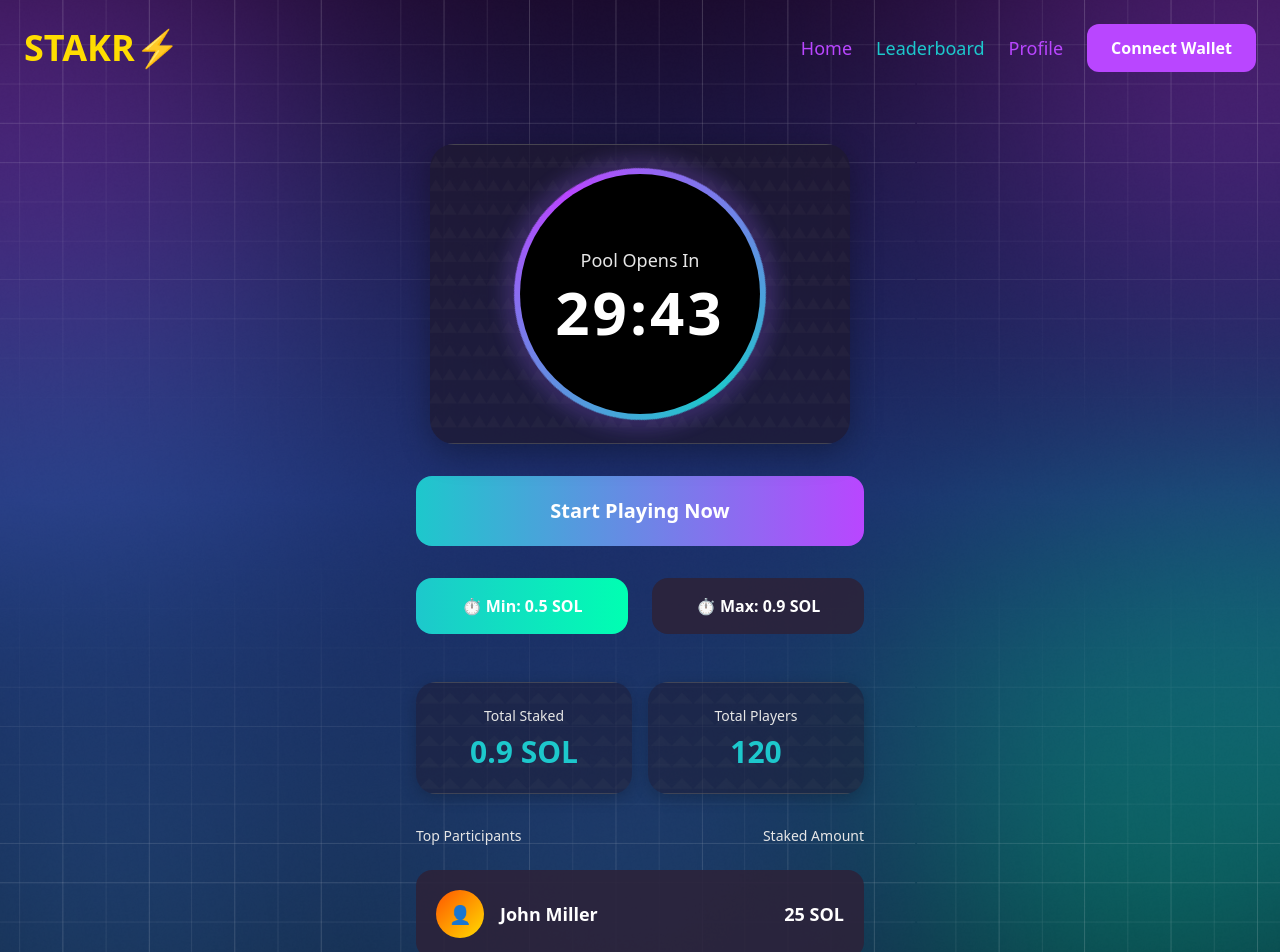
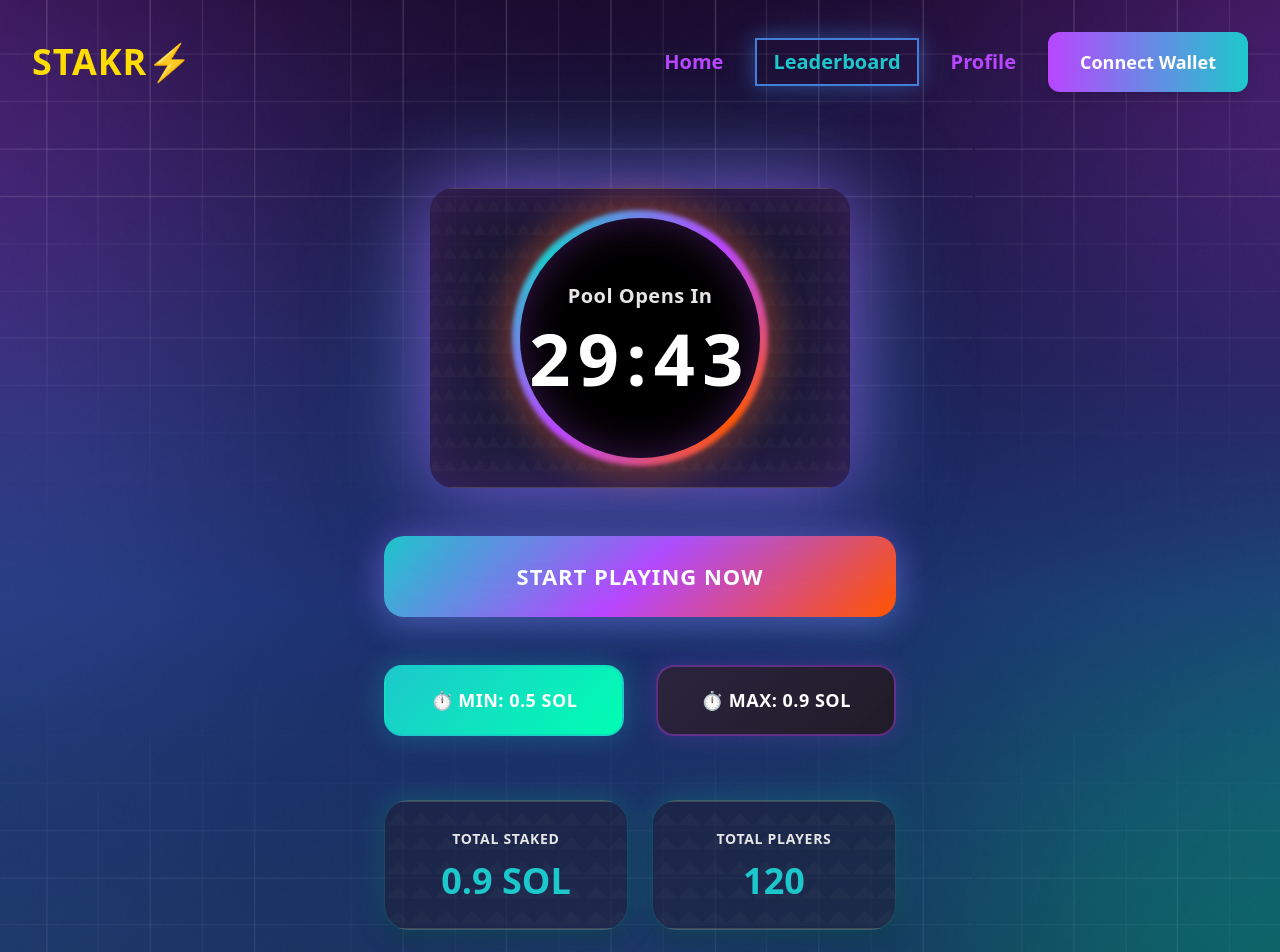
Before and after one commit to tusharkc/pixel-perfect-leaderboard, a React (Vite) app: page / in a window 1280 px wide. Shown: the top 952 px of the page. Built offline with nearby package versions, Linux system fonts and the light colour scheme; the HTML template or start-up script is replaced by a standard one.

Commit message:
Refine UI for pixel-perfect match

```diff
--- a/src/index.css
+++ b/src/index.css
@@ -45,7 +45,9 @@
     align-items: center;
     justify-content: center;
     position: relative;
-    box-shadow: 0 8px 32px rgba(0, 0, 0, 0.3);
+    box-shadow: 0 0 80px rgba(185, 70, 255, 0.6),
+                0 0 120px rgba(29, 200, 204, 0.4),
+                inset 0 0 60px rgba(185, 70, 255, 0.2);
   }
 
   .timer-circle-container {
@@ -57,31 +59,33 @@
   .timer-circle-container::before {
     content: '';
     position: absolute;
-    top: -6px;
-    left: -6px;
-    right: -6px;
-    bottom: -6px;
-    background: conic-gradient(from 0deg, #1DC8CC 0%, #B946FF 50%, #1DC8CC 100%);
+    top: -8px;
+    left: -8px;
+    right: -8px;
+    bottom: -8px;
+    background: conic-gradient(from 0deg, #1DC8CC 0%, #B946FF 25%, #FF5500 50%, #B946FF 75%, #1DC8CC 100%);
     border-radius: 50%;
     z-index: 1;
-    animation: rotate-glow 4s linear infinite;
+    animation: rotate-glow 3s linear infinite;
+    filter: blur(2px);
   }
 
   .timer-circle-container::after {
     content: '';
     position: absolute;
-    top: -12px;
-    left: -12px;
-    right: -12px;
-    bottom: -12px;
+    top: -20px;
+    left: -20px;
+    right: -20px;
+    bottom: -20px;
     background: radial-gradient(circle,
-      rgba(29, 200, 204, 0.4) 0%,
-      rgba(185, 70, 255, 0.3) 50%,
-      rgba(29, 200, 204, 0.2) 100%);
+      rgba(29, 200, 204, 0.8) 0%,
+      rgba(185, 70, 255, 0.6) 30%,
+      rgba(255, 85, 0, 0.4) 60%,
+      rgba(29, 200, 204, 0.3) 100%);
     border-radius: 50%;
     z-index: 0;
-    filter: blur(8px);
-    animation: pulse-glow 2s ease-in-out infinite alternate;
+    filter: blur(15px);
+    animation: pulse-glow 1.5s ease-in-out infinite alternate;
   }
 
   .timer-circle {
@@ -95,6 +99,7 @@
     justify-content: center;
     position: relative;
     z-index: 2;
+    box-shadow: inset 0 0 40px rgba(185, 70, 255, 0.3);
   }
 
   @keyframes rotate-glow {
@@ -105,73 +110,87 @@
   @keyframes pulse-glow {
     0% {
       transform: scale(1);
-      opacity: 0.6;
+      opacity: 0.8;
     }
     100% {
-      transform: scale(1.05);
-      opacity: 0.8;
+      transform: scale(1.1);
+      opacity: 1;
     }
   }
 
   /* Start Playing Button */
   .start-playing-btn {
-    background: linear-gradient(90deg, #1DC8CC 0%, #B946FF 100%);
+    background: linear-gradient(135deg, #1DC8CC 0%, #B946FF 50%, #FF5500 100%);
     color: #FFFFFF;
-    font-weight: 700;
-    font-size: 20px;
-    padding: 20px 40px;
-    border-radius: 16px;
+    font-weight: 800;
+    font-size: 22px;
+    padding: 24px 48px;
+    border-radius: 20px;
     border: none;
     cursor: pointer;
     transition: all 0.3s ease;
+    text-transform: uppercase;
+    letter-spacing: 1px;
+    box-shadow: 0 0 40px rgba(185, 70, 255, 0.4),
+                0 8px 32px rgba(29, 200, 204, 0.3);
   }
 
   .start-playing-btn:hover {
-    transform: translateY(-2px);
-    box-shadow: 0 10px 30px rgba(29, 200, 204, 0.4);
+    transform: translateY(-3px);
+    box-shadow: 0 0 60px rgba(185, 70, 255, 0.6),
+                0 12px 48px rgba(29, 200, 204, 0.5);
   }
 
   /* Min/Max Buttons */
   .min-btn {
-    background: linear-gradient(90deg, #1DC8CC 0%, #00FFB2 100%);
+    background: linear-gradient(135deg, #1DC8CC 0%, #00FFB2 100%);
     color: #FFFFFF;
-    font-weight: 600;
-    font-size: 16px;
-    padding: 16px 24px;
-    border-radius: 16px;
-    border: none;
+    font-weight: 800;
+    font-size: 18px;
+    padding: 20px 28px;
+    border-radius: 18px;
+    border: 2px solid rgba(29, 200, 204, 0.5);
     cursor: pointer;
     display: flex;
     align-items: center;
     justify-content: center;
-    gap: 8px;
+    gap: 10px;
     transition: all 0.3s ease;
+    text-transform: uppercase;
+    letter-spacing: 0.5px;
+    box-shadow: 0 0 30px rgba(29, 200, 204, 0.3);
   }
 
   .min-btn:hover {
-    transform: translateY(-1px);
-    box-shadow: 0 8px 20px rgba(29, 200, 204, 0.3);
+    transform: translateY(-2px);
+    box-shadow: 0 0 50px rgba(29, 200, 204, 0.5);
+    border-color: rgba(29, 200, 204, 0.8);
   }
 
   .max-btn {
-    background: rgba(44, 35, 58, 0.9);
+    background: linear-gradient(135deg, rgba(44, 35, 58, 0.9) 0%, rgba(33, 27, 39, 1) 100%);
     color: #FFFFFF;
-    font-weight: 600;
-    font-size: 16px;
-    padding: 16px 24px;
-    border-radius: 16px;
-    border: none;
+    font-weight: 800;
+    font-size: 18px;
+    padding: 20px 28px;
+    border-radius: 18px;
+    border: 2px solid rgba(185, 70, 255, 0.4);
     cursor: pointer;
     display: flex;
     align-items: center;
     justify-content: center;
-    gap: 8px;
+    gap: 10px;
     transition: all 0.3s ease;
+    text-transform: uppercase;
+    letter-spacing: 0.5px;
+    box-shadow: 0 0 25px rgba(185, 70, 255, 0.2);
   }
 
   .max-btn:hover {
-    background: rgba(44, 35, 58, 1);
-    transform: translateY(-1px);
+    background: linear-gradient(135deg, rgba(44, 35, 58, 1) 0%, rgba(33, 27, 39, 1) 100%);
+    transform: translateY(-2px);
+    box-shadow: 0 0 40px rgba(185, 70, 255, 0.4);
+    border-color: rgba(185, 70, 255, 0.6);
   }
 
   /* Stats Cards */
@@ -186,20 +205,26 @@
     background-image: url('/stats-card-bg.png');
     background-size: cover;
     background-position: center;
-    padding: 24px 20px;
-    border-radius: 20px;
+    padding: 28px 24px;
+    border-radius: 24px;
     text-align: center;
-    box-shadow: 0 4px 16px rgba(0, 0, 0, 0.2);
+    box-shadow: 0 0 30px rgba(29, 200, 204, 0.3),
+                0 8px 24px rgba(0, 0, 0, 0.4);
+    border: 1px solid rgba(29, 200, 204, 0.2);
   }
 
   /* Participant Card */
   .participant-card-new {
-    background: rgba(44, 35, 58, 0.9);
-    padding: 20px;
-    border-radius: 16px;
+    background: linear-gradient(135deg, rgba(44, 35, 58, 0.95) 0%, rgba(33, 27, 39, 1) 100%);
+    padding: 24px;
+    border-radius: 20px;
     display: flex;
     align-items: center;
     justify-content: space-between;
+    box-shadow: 0 0 25px rgba(185, 70, 255, 0.2),
+                0 4px 16px rgba(0, 0, 0, 0.3);
+    border: 1px solid rgba(185, 70, 255, 0.3);
+    margin-bottom: 16px;
   }
 
   /* Legacy styles for compatibility */
--- a/src/pages/Index.tsx
+++ b/src/pages/Index.tsx
@@ -21,31 +21,31 @@ const Index = () => {
   return (
     <div className="min-h-screen bg-cover bg-center bg-no-repeat" style={{backgroundImage: "url('/app_bg.png')"}}>
       {/* Header */}
-      <header className="flex items-center justify-between px-6 py-6">
+      <header className="flex items-center justify-between px-8 py-8">
         <div className="flex items-center gap-2">
-          <span className="text-4xl font-bold text-yellow">STAKR⚡</span>
+          <span className="text-4xl font-black text-yellow tracking-wide">STAKR⚡</span>
         </div>
 
         {/* Navigation */}
-        <nav className="flex items-center gap-6">
-          <a href="/" className="text-lg font-medium text-purple-bright">Home</a>
-          <a href="/" className="text-lg font-medium text-blue-cyan">Leaderboard</a>
-          <a href="/profile" className="text-lg font-medium text-purple-bright">Profile</a>
-          <button className="bg-purple-bright text-white px-6 py-3 rounded-xl font-semibold">
+        <nav className="flex items-center gap-8">
+          <a href="/" className="text-xl font-bold text-purple-bright hover:text-yellow transition-colors">Home</a>
+          <a href="/" className="text-xl font-black text-blue-cyan glow-blue px-4 py-2 rounded-lg transition-all">Leaderboard</a>
+          <a href="/profile" className="text-xl font-bold text-purple-bright hover:text-yellow transition-colors">Profile</a>
+          <button className="bg-gradient-to-r from-purple-bright to-blue-cyan text-white px-8 py-4 rounded-xl font-bold text-lg hover:scale-105 transition-transform shadow-lg">
             Connect Wallet
           </button>
         </nav>
       </header>
 
       {/* Central Content */}
-      <div className="flex-1 flex flex-col items-center justify-center px-6 py-12">
+      <div className="flex-1 flex flex-col items-center justify-center px-8 py-16">
         {/* Countdown Timer */}
-        <div className="relative mb-8">
+        <div className="relative mb-12">
           <div className="timer-card">
             <div className="timer-circle-container">
               <div className="timer-circle">
-                <div className="text-gray-light text-lg mb-2 text-center font-medium">Pool Opens In</div>
-                <div className="text-white text-6xl font-bold text-center tracking-wider">
+                <div className="text-gray-light text-xl mb-3 text-center font-bold tracking-wide">Pool Opens In</div>
+                <div className="text-white text-7xl font-black text-center tracking-widest">
                   {timeLeft.minutes.toString().padStart(2, '0')}:{timeLeft.seconds.toString().padStart(2, '0')}
                 </div>
               </div>
@@ -54,12 +54,12 @@ const Index = () => {
         </div>
 
         {/* Start Playing Button */}
-        <button className="start-playing-btn w-full max-w-md mb-8">
+        <button className="start-playing-btn w-full max-w-lg mb-12">
           Start Playing Now
         </button>
 
         {/* Min/Max Buttons */}
-        <div className="flex gap-6 mb-12 w-full max-w-md">
+        <div className="flex gap-8 mb-16 w-full max-w-lg">
           <button className="min-btn flex-1">
             ⏱ Min: 0.5 SOL
           </button>
@@ -69,32 +69,32 @@ const Index = () => {
         </div>
 
         {/* Stats Cards */}
-        <div className="flex gap-4 mb-8 w-full max-w-md">
+        <div className="flex gap-6 mb-12 w-full max-w-lg">
           <div className="stat-card-new flex-1">
-            <div className="text-gray-light text-sm mb-2 font-medium">Total Staked</div>
-            <div className="text-blue-cyan text-3xl font-bold">0.9 SOL</div>
+            <div className="text-gray-light text-sm mb-3 font-bold uppercase tracking-wider">Total Staked</div>
+            <div className="text-blue-cyan text-4xl font-black">0.9 SOL</div>
           </div>
           <div className="stat-card-new flex-1">
-            <div className="text-gray-light text-sm mb-2 font-medium">Total Players</div>
-            <div className="text-blue-cyan text-3xl font-bold">120</div>
+            <div className="text-gray-light text-sm mb-3 font-bold uppercase tracking-wider">Total Players</div>
+            <div className="text-blue-cyan text-4xl font-black">120</div>
           </div>
         </div>
 
         {/* Top Participants */}
-        <div className="w-full max-w-md">
-          <div className="flex justify-between items-center mb-6">
-            <div className="text-gray-light text-sm font-medium">Top Participants</div>
-            <div className="text-gray-light text-sm font-medium">Staked Amount</div>
+        <div className="w-full max-w-lg">
+          <div className="flex justify-between items-center mb-8">
+            <div className="text-gray-light text-sm font-bold uppercase tracking-wider">Top Participants</div>
+            <div className="text-gray-light text-sm font-bold uppercase tracking-wider">Staked Amount</div>
           </div>
 
           <div className="participant-card-new">
-            <div className="flex items-center gap-4">
-              <div className="w-12 h-12 bg-gradient-to-br from-orange to-yellow rounded-full flex items-center justify-center">
-                <span className="text-white text-lg">👤</span>
+            <div className="flex items-center gap-6">
+              <div className="w-14 h-14 bg-gradient-to-br from-orange to-yellow rounded-full flex items-center justify-center shadow-lg">
+                <span className="text-white text-xl">👤</span>
               </div>
-              <span className="text-white font-semibold text-lg">John Miller</span>
+              <span className="text-white font-black text-xl">John Miller</span>
             </div>
-            <span className="text-white font-bold text-lg">25 SOL</span>
+            <span className="text-white font-black text-xl">25 SOL</span>
           </div>
         </div>
       </div>
```
